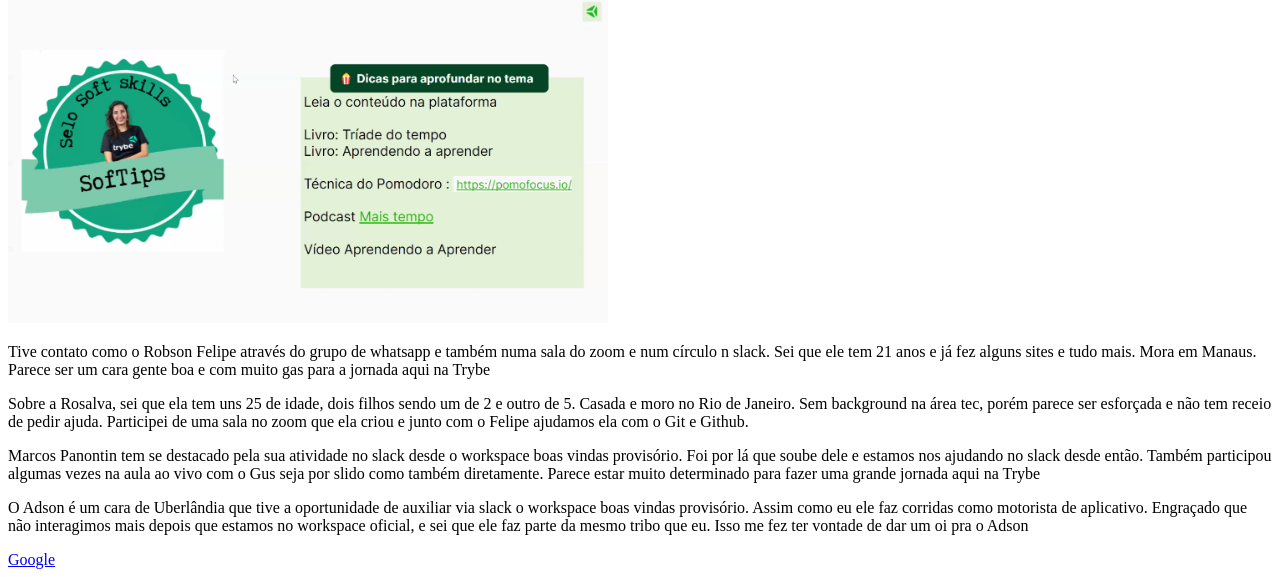
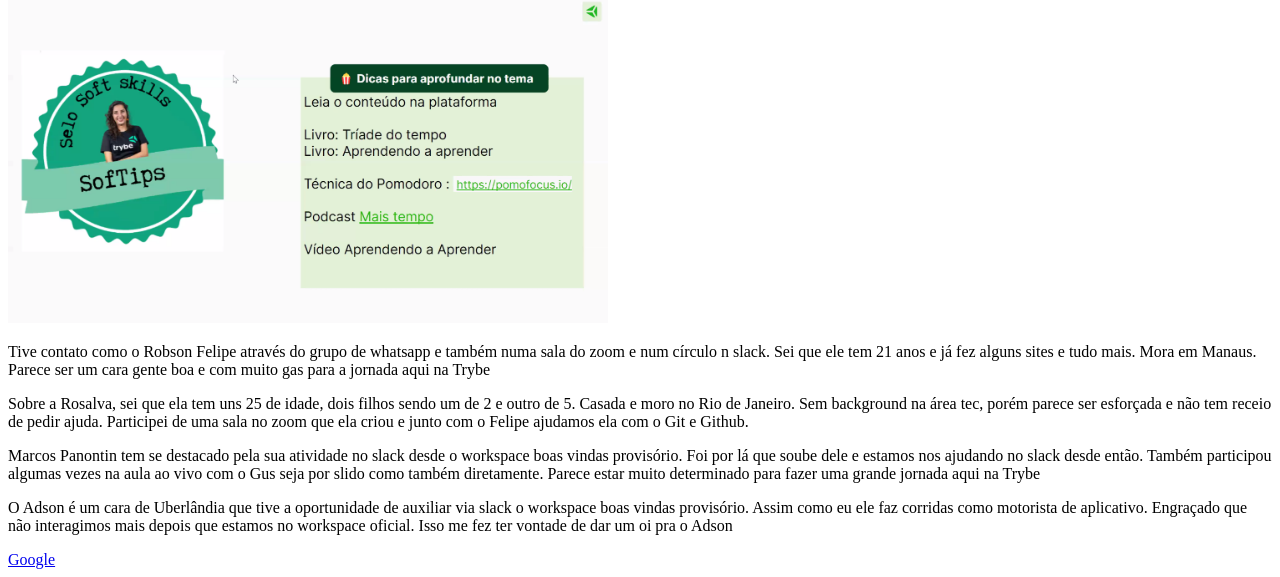
Before and after one commit to vinicius-virgilli/trybe-exercicios, a plain HTML site: page 1 - Fundamentos/2 - Introdução à HTML & CSS/Dia 01: HTML & CSS - Estruturas de página/primeira página web.html in a window 1280 px wide. Shown: the part 633-1210 px from the top of the page. Drawn offline with Linux system fonts and the light colour scheme.

Commit message:
atualiza texto sobre o Adson

```diff
--- a/1 - Fundamentos/2 - Introdução à HTML & CSS/Dia 01: HTML & CSS - Estruturas de página/primeira página web.html
+++ b/1 - Fundamentos/2 - Introdução à HTML & CSS/Dia 01: HTML & CSS - Estruturas de página/primeira página web.html
@@ -20,7 +20,7 @@
     <p id="Felipe"> Tive contato como o Robson Felipe através do grupo de whatsapp e também numa sala do zoom e num círculo n slack. Sei que ele tem 21 anos e já fez alguns sites e tudo mais. Mora em Manaus. Parece ser um cara gente boa e com muito gas para a jornada aqui na Trybe</p>
     <p id="Rosalva"> Sobre a Rosalva, sei que ela tem uns 25 de idade, dois filhos sendo um de 2 e outro de 5. Casada e moro no Rio de Janeiro. Sem background na área tec, porém parece ser esforçada e não tem receio de pedir ajuda. Participei de uma sala no zoom que ela criou e junto com o Felipe ajudamos ela com o Git e Github.</p>
     <p id="Marcos Panontin">Marcos Panontin tem se destacado pela sua atividade no slack desde o workspace boas vindas provisório. Foi por lá que soube dele e estamos nos ajudando no slack desde então. Também participou algumas vezes na aula ao vivo com o Gus seja por slido como também diretamente. Parece estar muito determinado para fazer uma grande jornada aqui na Trybe</p>
-    <p id="Adson">O Adson é um cara de Uberlândia que tive a oportunidade de auxiliar via slack o workspace boas vindas provisório. Assim como eu ele faz corridas como motorista de aplicativo. Engraçado que não interagimos mais depois que estamos no workspace oficial, e sei que ele faz parte da mesmo tribo que eu. Isso me fez ter vontade de dar um oi pra o Adson</p>
+    <p id="Adson">O Adson é um cara de Uberlândia que tive a oportunidade de auxiliar via slack o workspace boas vindas provisório. Assim como eu ele faz corridas como motorista de aplicativo. Engraçado que não interagimos mais depois que estamos no workspace oficial. Isso me fez ter vontade de dar um oi pra o Adson</p>
 
     <a href="https://www.google.com/" target="_blank">Google</a>
 </body>
```
